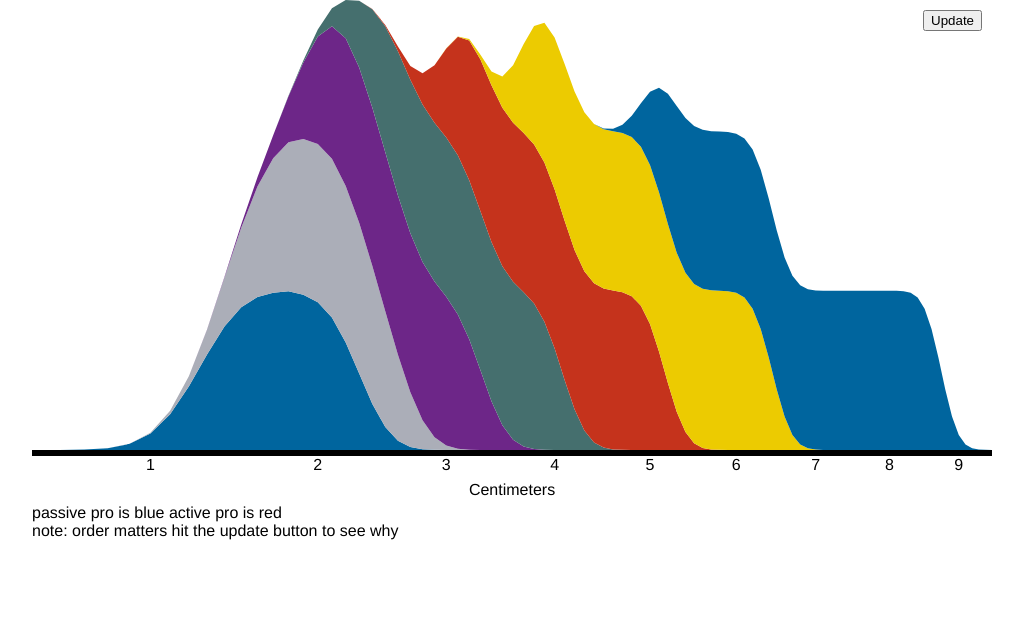
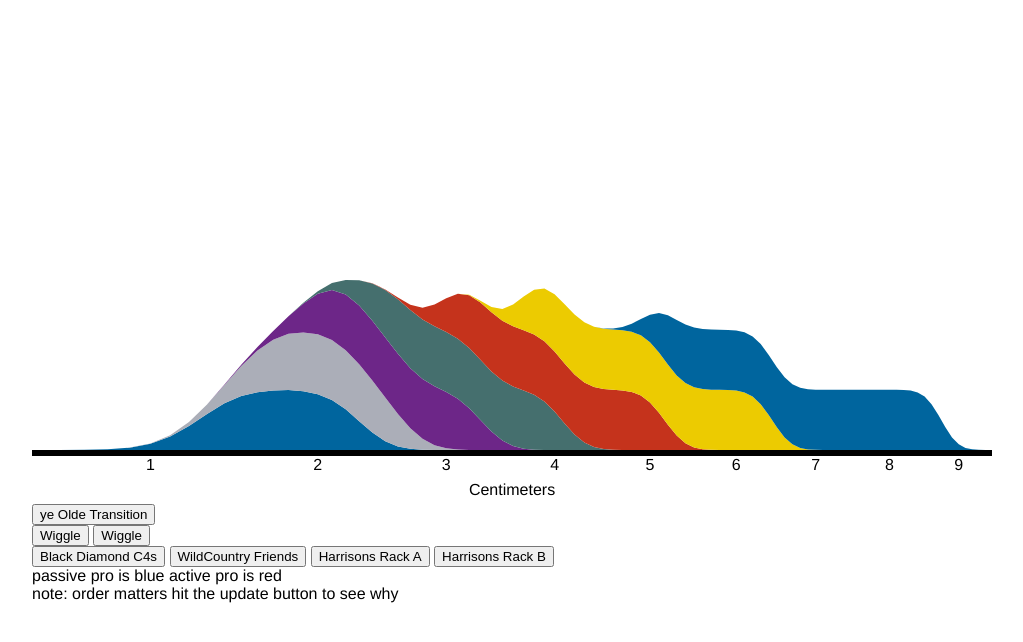
Before and after one commit to Abebw/RackVis, a plain HTML site: page index.html in a window 1280 px wide. Shown: the whole page, without its empty margins (128-1151 px from the left). Drawn offline with nearby package versions, Linux system fonts and the light colour scheme.

Commit message:
grains of refactor

```diff
--- a/index.html
+++ b/index.html
@@ -11,17 +11,21 @@ body {
   width: 960px;
 }
 
-button {
-  position: absolute;
-  right: 10px;
-  top: 10px;
-}
 
 </style>
 </head>
 <body>
-<button onclick="transition()">Update</button>
 <svg></svg>
+<button onclick="transition()">ye Olde Transition</button>
+<br/>
+<button onclick="stackToWiggle()">Wiggle</button>
+<button onclick="stackToZero()">Wiggle</button>
+<br/>
+<button onclick="transitionToCamalot()">Black Diamond C4s</button>
+<button onclick="transitionToFriends()">WildCountry Friends</button>
+<button onclick="transitionToHarrisonA()">Harrisons Rack A</button>
+<button onclick="transitionToHarrisonB()">Harrisons Rack B</button>
+
 <br>
 passive pro is blue active pro is red
 <br>
--- a/index.js
+++ b/index.js
@@ -5,13 +5,13 @@
 //more robust math (including head width)
 var n = 20, // number of layers
     m = 150, // number of samples per layer
-    stack = d3.layout.stack().offset("zero"),
-    //stack = d3.layout.stack().offset("wiggle"),
+    zStack = d3.layout.stack().offset("zero"),
+    wStack = d3.layout.stack().offset("wiggle"),
     //stack = d3.layout.stack().offset("silhouette"),
 //layers0 = stack(getHarrisonsRack(m, true));
 //layers1 = stack(getHarrisonsRack(m, false));
-    layers0 = stack(getCamalots(2,m));
-    layers1 = stack(getFriends(2,m));
+    layers0 = zStack(getCamalots(2,m));
+    layers1 = wStack(getFriends(2,m));
 
 var width = 960,
     height = 500,
```
